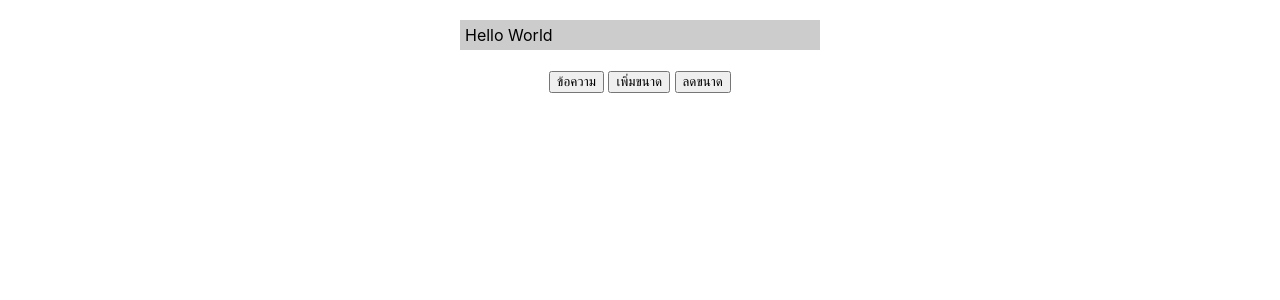
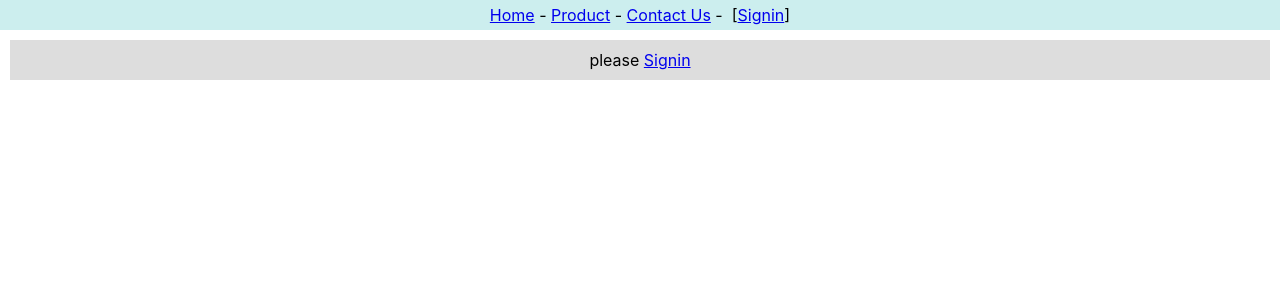
Before and after one commit to Charinthorn/app1, a React (Create React App) app: page / in a window 1280 px wide. Shown: the top 300 px of the page. Built offline with nearby package versions, Linux system fonts and the light colour scheme.

Commit message:
commit context
commit context

```diff
--- a/src/App.js
+++ b/src/App.js
@@ -1,4 +1,4 @@
-import React from 'react'
+import React, { useState } from 'react'
 import { Header,Content,Footer } from './func-components'
 import Calendar from './class-components'
 import Button from "./class-components";
@@ -6,6 +6,9 @@
 import {EventData2} from "./event-data";
 import RefsFunc from './refs-func';
 import MessageBox from './state-func';
+import { userContext } from './context';
+import Header2 from './context-header2'
+import Content2 from './context-content2'
 
 //export default function App(){
 //  return(
@@ -40,6 +43,16 @@
 // }
 
 //State
+//export default function App(){
+//  return <MessageBox/>
+//}
+
 export default function App(){
-  return <MessageBox/>
+  let[user,setUser] = useState()
+  return(
+    <userContext.Provider value={[user,setUser]}>
+      <Header2/>
+      <Content2/>
+    </userContext.Provider>
+  )
 }
--- /dev/null
+++ b/src/context-content2.js
@@ -0,0 +1,28 @@
+import React from "react";
+import { userContext } from "./context";
+
+export default function Content2() {
+    let [user,setUser]=React.useState()
+
+        const contentStyle ={
+            backgroundColor:'#ddd',
+            textAlign:'center',
+            margin:10,
+            padding:10
+        }
+
+        const onClickSignin = (event) =>{
+            event.preventDefault()
+            setUser('Tom Jerry')
+        }
+        return(
+            <div style={contentStyle}>
+                {
+                    (user)
+                    ?<span>Hello {user}</span>
+                    :<span>please <a href=" "
+                        onClick={onClickSignin}>Signin</a></span>
+                }
+            </div>
+        )
+}
--- /dev/null
+++ b/src/context-header2.js
@@ -0,0 +1,37 @@
+import React from "react";
+import { userContext } from "./context";
+
+export default class header2 extends React.Component{
+    static contextType = userContext
+
+    render(){
+        let[user,setUser]=this.context
+        const headerStyle ={
+            backgroundColor:'#cee',
+            textAlign:'center',
+            padding:5
+        }
+        const onClickSignout = (event) =>{
+            event.preventDefault()
+            setUser('')
+        }
+        const onClickSignin = (event) =>{
+            event.preventDefault()
+            setUser('Tom Jerry')
+        }
+        return(
+            <div style={headerStyle}>
+                <a href=" ">Home</a>&nbsp;-&nbsp;
+                <a href=" ">Product</a>&nbsp;-&nbsp;
+                <a href=" ">Contact Us</a>&nbsp;-&nbsp;&nbsp;
+                {
+                    (user)
+                    ?<span>[{user}&nbsp;:&nbsp;<a href=" "
+                        onClick={onClickSignout}>Signout</a>]</span>
+                    :<span>[<a href=" "
+                        onClick={onClickSignin}>Signin</a>]</span>
+                }
+            </div>
+        )
+    }
+}
--- /dev/null
+++ b/src/context.js
@@ -0,0 +1,3 @@
+import React,{createContext} from 'react'
+
+export const userContext=createContext()
```
